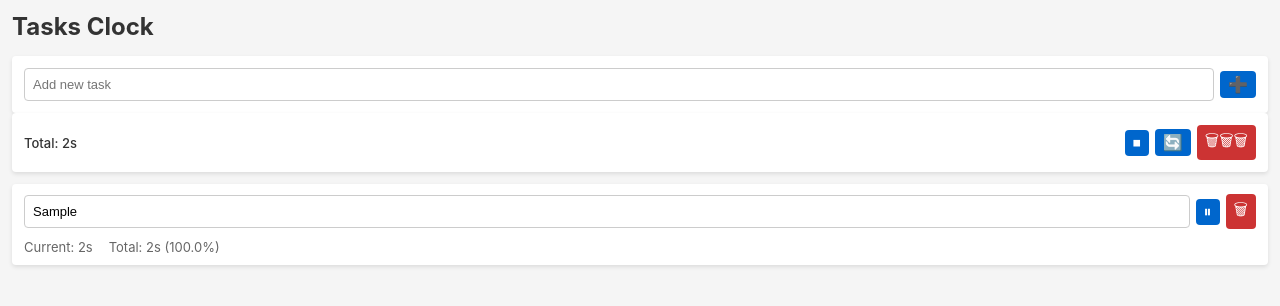
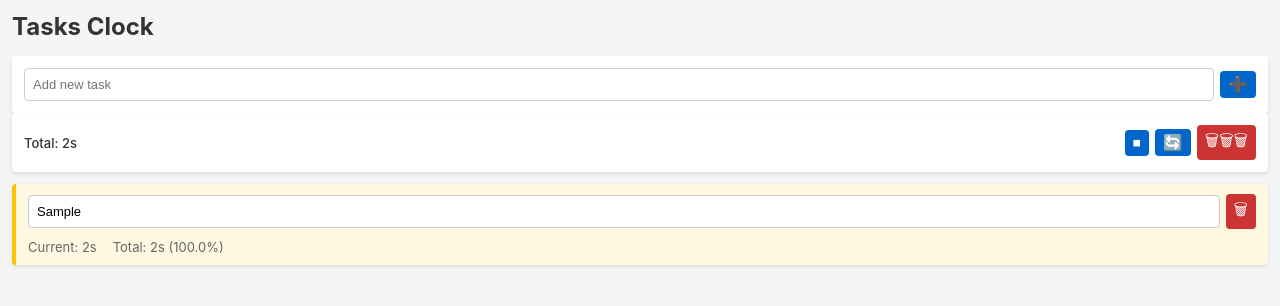
Before and after one commit to laggingreflex/clock-tasks, a React (Vite) app: page / in a window 1280 px wide. Both pictures are taken after typing "Sample" into the empty fields and a click on the button "Add new task". Shown: the top 306 px of the page. Built offline with nearby package versions, Linux system fonts and the light colour scheme.

Commit message:
highlight running tasks with background and border

```diff
--- a/src/App.css
+++ b/src/App.css
@@ -108,6 +108,11 @@ p {
   flex-direction: column;
 }
 
+.task-item.running {
+  background-color: #fff8e1;
+  border-left: 4px solid #ffc107;
+}
+
 .task-inputs {
   display: flex;
   gap: 6px;
--- a/src/App.tsx
+++ b/src/App.tsx
@@ -210,7 +210,7 @@ function App() {
           const percentage = totalTasksTime > 0 ? ((task.totalTime / totalTasksTime) * 100).toFixed(1) : 0
 
           return (
-          <div className="task-item" key={task.id}>
+          <div className={`task-item ${task.isRunning ? 'running' : ''}`} key={task.id}>
             <div className="task-inputs">
               <input
                 type="text"
@@ -218,9 +218,9 @@ function App() {
                 onChange={(e) => updateTaskName(task.id, e.target.value)}
                 placeholder="Task name"
               />
-              <button title={task.isRunning ? "Stop task" : "Start task"} onClick={() => startTask(task.id)}>
-                {task.isRunning ? '⏸' : '▶'}
-              </button>
+              {!task.isRunning && (
+                <button title="Start task" onClick={() => startTask(task.id)}>▶</button>
+              )}
               <button title="Delete task" className="delete-btn" onClick={() => deleteTask(task.id)}>🗑</button>
             </div>
             <div className="task-stats">
```
